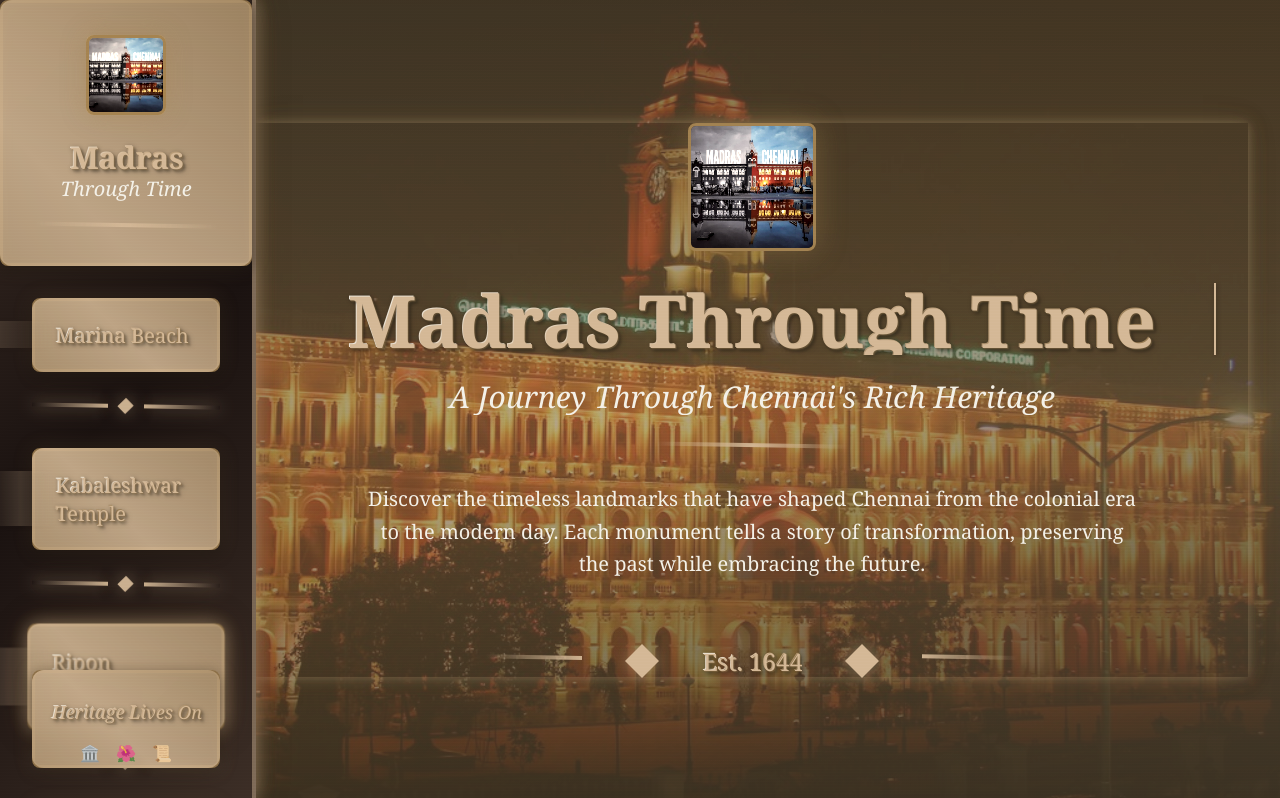
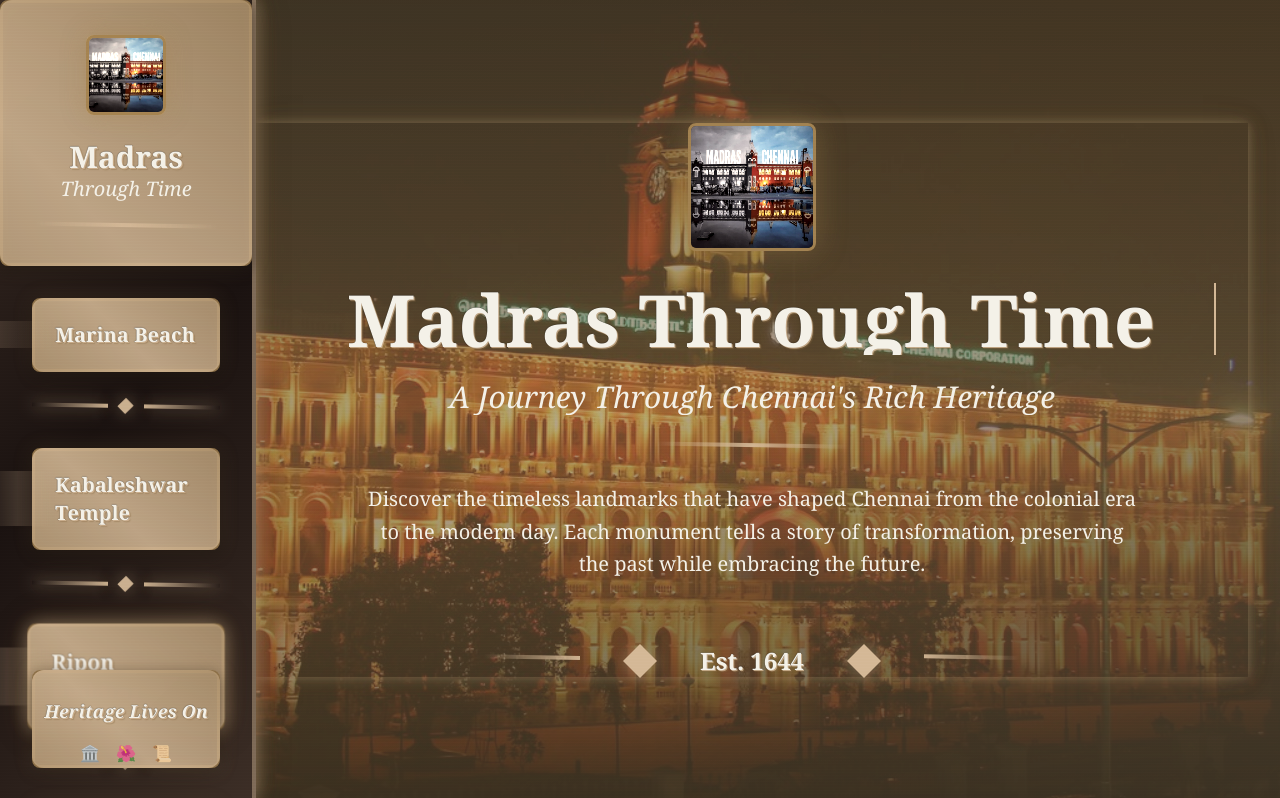
Before and after one commit to SweetyAnime/Madras-Through-Time, a Next.js app: page / in a window 1280 px wide. Shown: the top 798 px of the page. Built offline with nearby package versions, Linux system fonts and the light colour scheme.

Commit message:
style: Enhance vintage theme with improved typography and footer design

```diff
--- a/src/app/globals.css
+++ b/src/app/globals.css
@@ -16,6 +16,9 @@ body {
   color: #D4B896;
   font-family: 'Playfair Display', 'Crimson Text', Georgia, serif;
   overflow-x: hidden;
+  -webkit-font-smoothing: antialiased;
+  -moz-osx-font-smoothing: grayscale;
+  text-rendering: optimizeLegibility;
 }
 
 /* Enhanced vintage paper effect */
@@ -69,18 +72,17 @@ body {
   animation: borderGlow 6s ease-in-out infinite;
 }
 
-/* Enhanced letterpress text effect */
+/* Enhanced letterpress text effect - optimized for clarity */
 .letterpress-text {
   text-shadow:
-    1px 1px 0px #D4B896,
-    2px 2px 1px rgba(139, 111, 71, 0.5),
-    3px 3px 2px rgba(93, 78, 55, 0.3),
-    4px 4px 3px rgba(0, 0, 0, 0.2);
-  background: linear-gradient(135deg, #F4F1E8 0%, #D4B896 50%, #8B6F47 100%);
-  background-clip: text;
-  -webkit-background-clip: text;
-  -webkit-text-fill-color: transparent;
-  filter: drop-shadow(1px 1px 2px rgba(0, 0, 0, 0.3));
+    1px 1px 0px rgba(212, 184, 150, 0.8),
+    2px 2px 1px rgba(139, 111, 71, 0.4),
+    0 0 1px rgba(0, 0, 0, 0.9);
+  color: #F4F1E8;
+  font-weight: 700;
+  -webkit-font-smoothing: antialiased;
+  -moz-osx-font-smoothing: grayscale;
+  text-rendering: optimizeLegibility;
 }
 
 /* Vintage glow effect */
--- a/src/app/page.tsx
+++ b/src/app/page.tsx
@@ -147,42 +147,55 @@ export default function HomePage() {
       ))}
 
       {/* Enhanced Vintage Footer */}
-      <footer className="pl-64 pr-8 bg-gradient-to-br from-vintage-darkbrown via-black/80 to-vintage-darkbrown text-vintage-cream py-16 transition-all duration-500 hover:from-vintage-brown w-full vintage-paper relative overflow-hidden">
+      <footer className="pl-64 pr-8 bg-gradient-to-br from-vintage-darkbrown/95 via-vintage-brown/85 to-vintage-darkbrown/95 text-vintage-cream py-20 transition-all duration-500 hover:from-vintage-brown/95 w-full vintage-paper relative overflow-hidden border-t-4 border-vintage-sepia/30">
         {/* Footer background effects */}
-        <div className="absolute inset-0 bg-gradient-to-t from-black/50 via-transparent to-black/30"></div>
+        <div className="absolute inset-0 bg-gradient-to-t from-vintage-darkbrown/60 via-transparent to-vintage-brown/20"></div>
         <div className="absolute inset-0" style={{
-          backgroundImage: 'radial-gradient(circle at 25% 25%, rgba(139, 111, 71, 0.1) 0%, transparent 50%), radial-gradient(circle at 75% 75%, rgba(212, 184, 150, 0.05) 0%, transparent 50%)',
+          backgroundImage: 'radial-gradient(circle at 25% 25%, rgba(139, 111, 71, 0.15) 0%, transparent 50%), radial-gradient(circle at 75% 75%, rgba(212, 184, 150, 0.08) 0%, transparent 50%)',
           backgroundSize: '300px 300px, 400px 400px'
         }}></div>
 
+        {/* Vintage corner decorations */}
+        <div className="absolute top-4 left-4 w-16 h-16 border-l-4 border-t-4 border-vintage-sepia/40 rounded-tl-lg"></div>
+        <div className="absolute top-4 right-4 w-16 h-16 border-r-4 border-t-4 border-vintage-sepia/40 rounded-tr-lg"></div>
+        <div className="absolute bottom-4 left-4 w-16 h-16 border-l-4 border-b-4 border-vintage-sepia/40 rounded-bl-lg"></div>
+        <div className="absolute bottom-4 right-4 w-16 h-16 border-r-4 border-b-4 border-vintage-sepia/40 rounded-br-lg"></div>
+
         <div className="w-full max-w-none mx-auto px-8 text-center relative z-10">
-          <h3 className="font-vintage text-4xl font-bold mb-6 transition-all duration-300 hover:text-vintage-sepia hover:scale-105 letterpress-text animate-fade-in">
+          <h3 className="font-vintage text-5xl font-bold mb-8 transition-all duration-300 hover:text-vintage-sepia hover:scale-105 letterpress-text animate-fade-in text-vintage-cream">
             Madras Through Time
           </h3>
-          <p className="font-vintage text-vintage-sepia mb-8 transition-all duration-300 hover:text-vintage-cream text-xl leading-relaxed animate-slide-in-left">
+          <p className="font-vintage text-vintage-sepia mb-10 transition-all duration-300 hover:text-vintage-cream text-2xl leading-relaxed animate-slide-in-left font-semibold">
             Preserving the heritage and celebrating the evolution of Chennai
           </p>
 
           {/* Enhanced decorative divider */}
-          <div className="flex items-center justify-center space-x-8 mb-8 transition-all duration-500 hover:scale-110 animate-bounce-in">
-            <div className="w-20 h-1 bg-gradient-to-r from-transparent to-vintage-sepia transition-all duration-300 hover:w-24 hover:to-vintage-cream vintage-glow"></div>
-            <div className="w-4 h-4 bg-vintage-sepia rotate-45 transition-all duration-300 hover:bg-vintage-cream hover:rotate-90 hover:scale-125 vintage-glow"></div>
-            <div className="font-vintage text-xl text-vintage-sepia hover-vintage">❋</div>
-            <div className="w-4 h-4 bg-vintage-sepia rotate-45 transition-all duration-300 hover:bg-vintage-cream hover:rotate-90 hover:scale-125 vintage-glow"></div>
-            <div className="w-20 h-1 bg-gradient-to-l from-transparent to-vintage-sepia transition-all duration-300 hover:w-24 hover:to-vintage-cream vintage-glow"></div>
+          <div className="flex items-center justify-center space-x-10 mb-10 transition-all duration-500 hover:scale-110 animate-bounce-in">
+            <div className="w-24 h-1 bg-gradient-to-r from-transparent via-vintage-sepia to-vintage-cream transition-all duration-300 hover:w-28 vintage-glow"></div>
+            <div className="w-6 h-6 bg-vintage-sepia rotate-45 transition-all duration-300 hover:bg-vintage-cream hover:rotate-90 hover:scale-125 vintage-glow border border-vintage-cream/30"></div>
+            <div className="font-vintage text-2xl text-vintage-sepia hover:text-vintage-cream transition-all duration-300 hover:scale-125 hover-vintage">❋</div>
+            <div className="w-6 h-6 bg-vintage-sepia rotate-45 transition-all duration-300 hover:bg-vintage-cream hover:rotate-90 hover:scale-125 vintage-glow border border-vintage-cream/30"></div>
+            <div className="w-24 h-1 bg-gradient-to-l from-transparent via-vintage-sepia to-vintage-cream transition-all duration-300 hover:w-28 vintage-glow"></div>
           </div>
 
-          <p className="font-vintage text-lg text-vintage-brown italic transition-all duration-300 hover:text-vintage-sepia hover:scale-105 mb-6 animate-slide-in-right hover-vintage">
+          <p className="font-vintage text-xl text-vintage-brown italic transition-all duration-300 hover:text-vintage-sepia hover:scale-105 mb-8 animate-slide-in-right hover-vintage leading-relaxed px-4">
             "A city is not gauged by its length and width, but by the width of its vision and the height of its dreams"
           </p>
 
-          {/* Additional vintage elements */}
-          <div className="flex items-center justify-center space-x-12 mt-8 opacity-70 hover:opacity-100 transition-all duration-500">
-            <div className="font-vintage text-vintage-brown hover:text-vintage-sepia transition-all duration-300 hover-vintage">🏛️</div>
-            <div className="font-vintage text-vintage-brown hover:text-vintage-sepia transition-all duration-300 hover-vintage">🌺</div>
-            <div className="font-vintage text-vintage-brown hover:text-vintage-sepia transition-all duration-300 hover-vintage">📜</div>
-            <div className="font-vintage text-vintage-brown hover:text-vintage-sepia transition-all duration-300 hover-vintage">🕯️</div>
-            <div className="font-vintage text-vintage-brown hover:text-vintage-sepia transition-all duration-300 hover-vintage">⚓</div>
+          {/* Additional vintage elements with better spacing */}
+          <div className="flex items-center justify-center space-x-16 mt-12 opacity-80 hover:opacity-100 transition-all duration-500">
+            <div className="font-vintage text-3xl text-vintage-brown hover:text-vintage-sepia transition-all duration-300 hover:scale-125 hover-vintage cursor-pointer">🏛️</div>
+            <div className="font-vintage text-3xl text-vintage-brown hover:text-vintage-sepia transition-all duration-300 hover:scale-125 hover-vintage cursor-pointer">🌺</div>
+            <div className="font-vintage text-3xl text-vintage-brown hover:text-vintage-sepia transition-all duration-300 hover:scale-125 hover-vintage cursor-pointer">📜</div>
+            <div className="font-vintage text-3xl text-vintage-brown hover:text-vintage-sepia transition-all duration-300 hover:scale-125 hover-vintage cursor-pointer">🕯️</div>
+            <div className="font-vintage text-3xl text-vintage-brown hover:text-vintage-sepia transition-all duration-300 hover:scale-125 hover-vintage cursor-pointer">⚓</div>
+          </div>
+
+          {/* Copyright section with better styling */}
+          <div className="mt-16 pt-8 border-t border-vintage-sepia/30">
+            <p className="font-vintage text-lg text-vintage-brown/80 transition-all duration-300 hover:text-vintage-sepia">
+              © 2025 Madras Through Time • Crafted with ❤️ for Chennai's Heritage
+            </p>
           </div>
         </div>
       </footer>
--- a/src/components/ParallaxSection.tsx
+++ b/src/components/ParallaxSection.tsx
@@ -138,11 +138,13 @@ export default function ParallaxSection({
               <div className="text-center z-10 bg-gradient-to-br from-vintage-darkbrown/95 via-vintage-brown/90 to-vintage-darkbrown/95 px-16 py-12 rounded-3xl border-4 border-vintage-sepia/50 shadow-2xl vintage-border vintage-glow hover-lift">
                 <h2 className="font-vintage text-6xl font-bold mb-6 letterpress-text transition-all duration-500 hover:scale-110">
                   <span className="text-vintage-sepia">THE </span>
-                  <span className="text-red-400 inline-block transition-all duration-300 hover:scale-125 hover:text-red-300"
+                  <span className="text-red-400 inline-block transition-all duration-300 hover:scale-105 hover:text-red-300"
                         style={{
-                          textShadow: '0 0 15px rgba(248, 113, 113, 0.6), 0 0 30px rgba(248, 113, 113, 0.4)',
+                          textShadow: '2px 2px 4px rgba(0, 0, 0, 0.8), 0 0 8px rgba(248, 113, 113, 0.4)',
                           animation: 'heartbeat 2s infinite',
-                          filter: 'drop-shadow(0 0 10px rgba(248, 113, 113, 0.5))'
+                          fontWeight: '900',
+                          WebkitFontSmoothing: 'antialiased',
+                          MozOsxFontSmoothing: 'grayscale'
                         }}>
                     HEART
                   </span>
@@ -150,8 +152,10 @@ export default function ParallaxSection({
                 </h2>
                 <h3 className="font-vintage text-6xl font-bold mb-8 text-cyan-400 letterpress-text transition-all duration-500 hover:scale-105 hover:text-cyan-300"
                     style={{
-                      textShadow: '0 0 20px rgba(34, 211, 238, 0.5), 0 0 40px rgba(34, 211, 238, 0.3)',
-                      filter: 'drop-shadow(0 0 8px rgba(34, 211, 238, 0.4))'
+                      textShadow: '2px 2px 4px rgba(0, 0, 0, 0.8), 0 0 8px rgba(34, 211, 238, 0.3)',
+                      fontWeight: '900',
+                      WebkitFontSmoothing: 'antialiased',
+                      MozOsxFontSmoothing: 'grayscale'
                     }}>
                   TAMILNADU
                 </h3>
```
